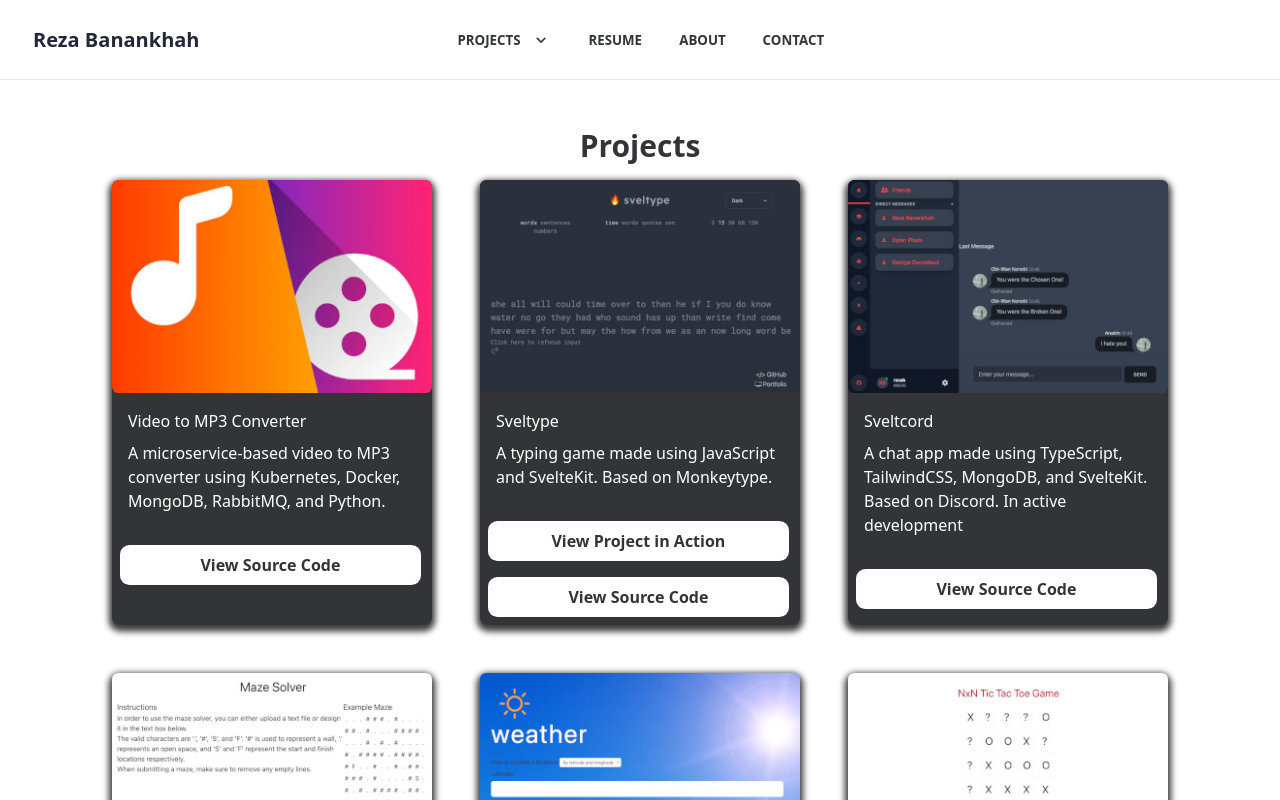
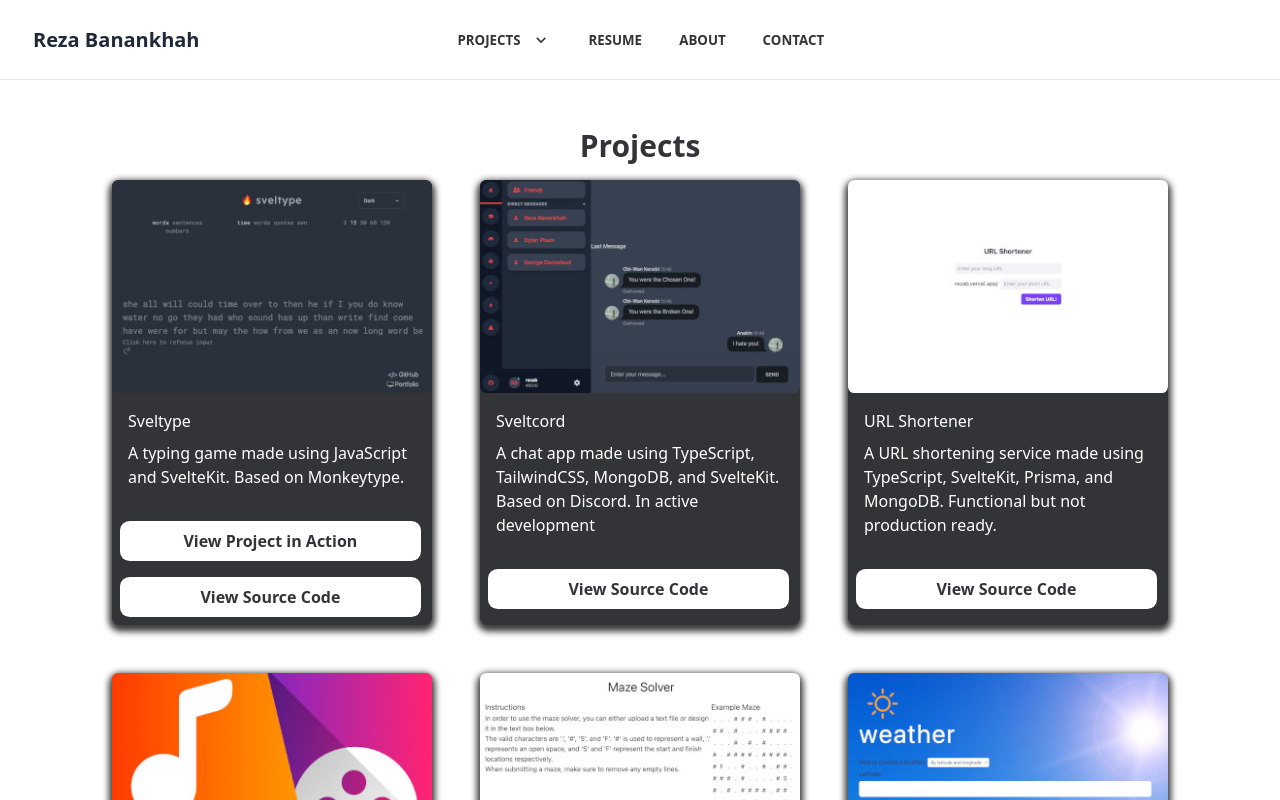
Before and after one commit to rcb123/developer-site, a SvelteKit app: page /projects in a window 1280 px wide. Shown: the top 800 px of the page. Built offline with nearby package versions, Linux system fonts and the light colour scheme; some icons are missing.

Commit message:
Add URL Shortener to project list
Also update GitHub links for maze solver and tic-tac-toe game

```diff
--- a/src/routes/projects/+page.svelte
+++ b/src/routes/projects/+page.svelte
@@ -10,13 +10,6 @@
 
 <main class="flex items-center justify-center">
 	<div class="projects grid gap-0 sm:gap-4 text-white grid-cols-1 sm:grid-cols-2 md:grid-cols-3">
-		<ProjectCard
-			title="Video to MP3 Converter"
-			description="A microservice-based video to MP3 converter using Kubernetes, Docker, MongoDB, RabbitMQ, and Python."
-			image="videomp3.jpg"
-			projectPage=""
-			githubLink="https://github.com/rcb123/video-mp3-converter"
-		/>
 		<ProjectCard
 			title="Sveltype"
 			description="A typing game made using JavaScript and SvelteKit. Based on Monkeytype."
@@ -32,11 +25,25 @@
 			githubLink="https://github.com/rcb123/sveltcord"
 		/>
 		<ProjectCard
+			title="URL Shortener"
+			description="A URL shortening service made using TypeScript, SvelteKit, Prisma, and MongoDB. Functional but not production ready."
+			image="urlshort.jpg"
+			projectPage=""
+			githubLink="https://github.com/rcb123/url-shortener"
+		/>
+		<ProjectCard
+			title="Video to MP3 Converter"
+			description="A microservice-based video to MP3 converter using Kubernetes, Docker, MongoDB, RabbitMQ, and Python."
+			image="videomp3.jpg"
+			projectPage=""
+			githubLink="https://github.com/rcb123/video-mp3-converter"
+		/>
+		<ProjectCard
 			title="Maze Solver"
 			description="An ASCII based maze solver. Originally made using C++ and then adapted to TypeScript."
 			image="maze.jpg"
 			projectPage="/projects/maze"
-			githubLink=""
+			githubLink="https://github.com/rcb123/maze-solver-web"
 		/>
 		<ProjectCard
 			title="Weather App"
@@ -50,7 +57,7 @@
 			description="A NxN tic tac toe game written in TypeScript"
 			image="tictactoe.jpg"
 			projectPage="/projects/tictactoe"
-			githubLink=""
+			githubLink="https://github.com/rcb123/nxn-tic-tac-toe"
 		/>
 		<ProjectCard
 			title="Developer Portfolio"
```
Also changed, not shown: static/images/urlshort.jpg (added).
